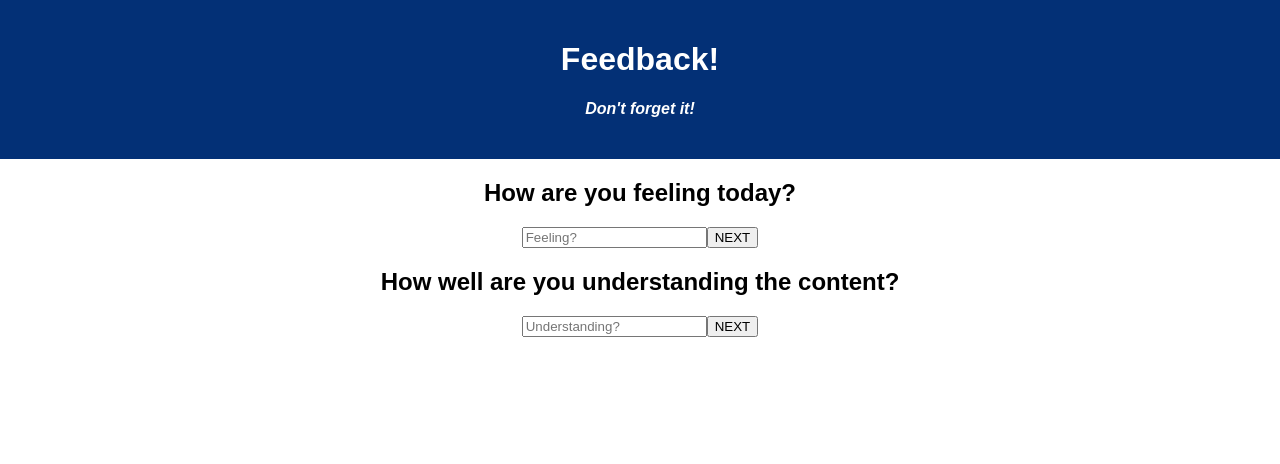
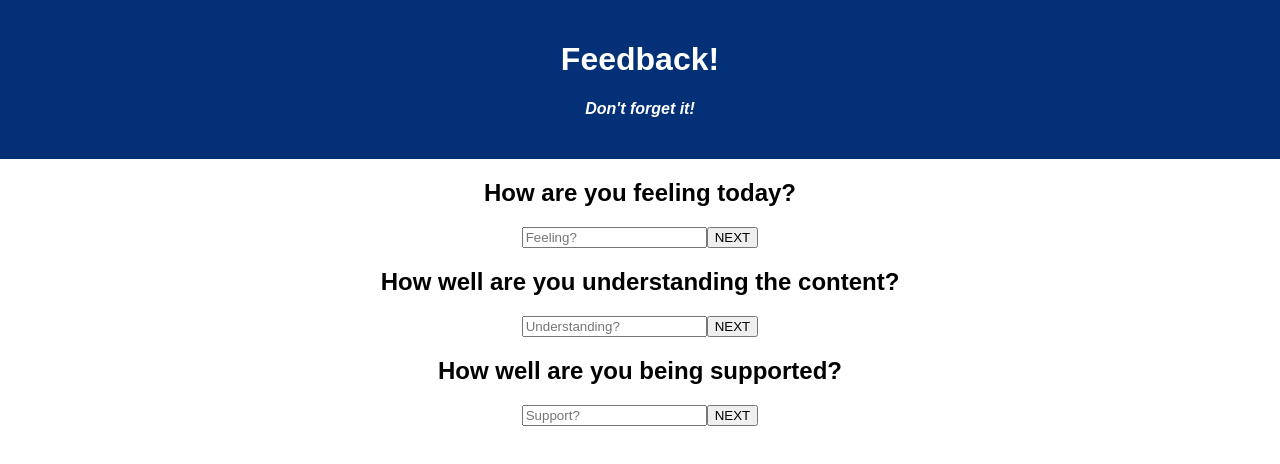
Before and after one commit to Jponto93/Student-Feedback-Loop, a React (Create React App) app: page / in a window 1280 px wide. Shown: the top 464 px of the page. Built offline with nearby package versions, Linux system fonts and the light colour scheme.

Commit message:
support component core set up

```diff
--- a/src/components/App/App.jsx
+++ b/src/components/App/App.jsx
@@ -3,6 +3,7 @@ import axios from 'axios';
 import './App.css';
 import Feeling from '../Feeling/Feeling';
 import Understanding from '../Understanding/Understanding';
+import Support from '../Support/Support';
 
 function App() {
 
@@ -15,6 +16,7 @@ function App() {
 
       <Feeling />
       <Understanding />
+      <Support />
 
     </div>
   );
--- /dev/null
+++ b/src/components/Support/Support.jsx
@@ -0,0 +1,19 @@
+
+
+function Support() {
+
+    const handleClick = () => {
+        console.log('inside Support handleClick');
+    } // end handleClick
+
+    return (
+        <>
+            <h2>How well are you being supported?</h2>
+            <input type="number"
+                placeholder="Support?" />
+            <button onClick={handleClick}>NEXT</button>
+        </>
+    )
+} // end Support
+
+export default Support;
```
Also changed, not shown: notes.txt.
